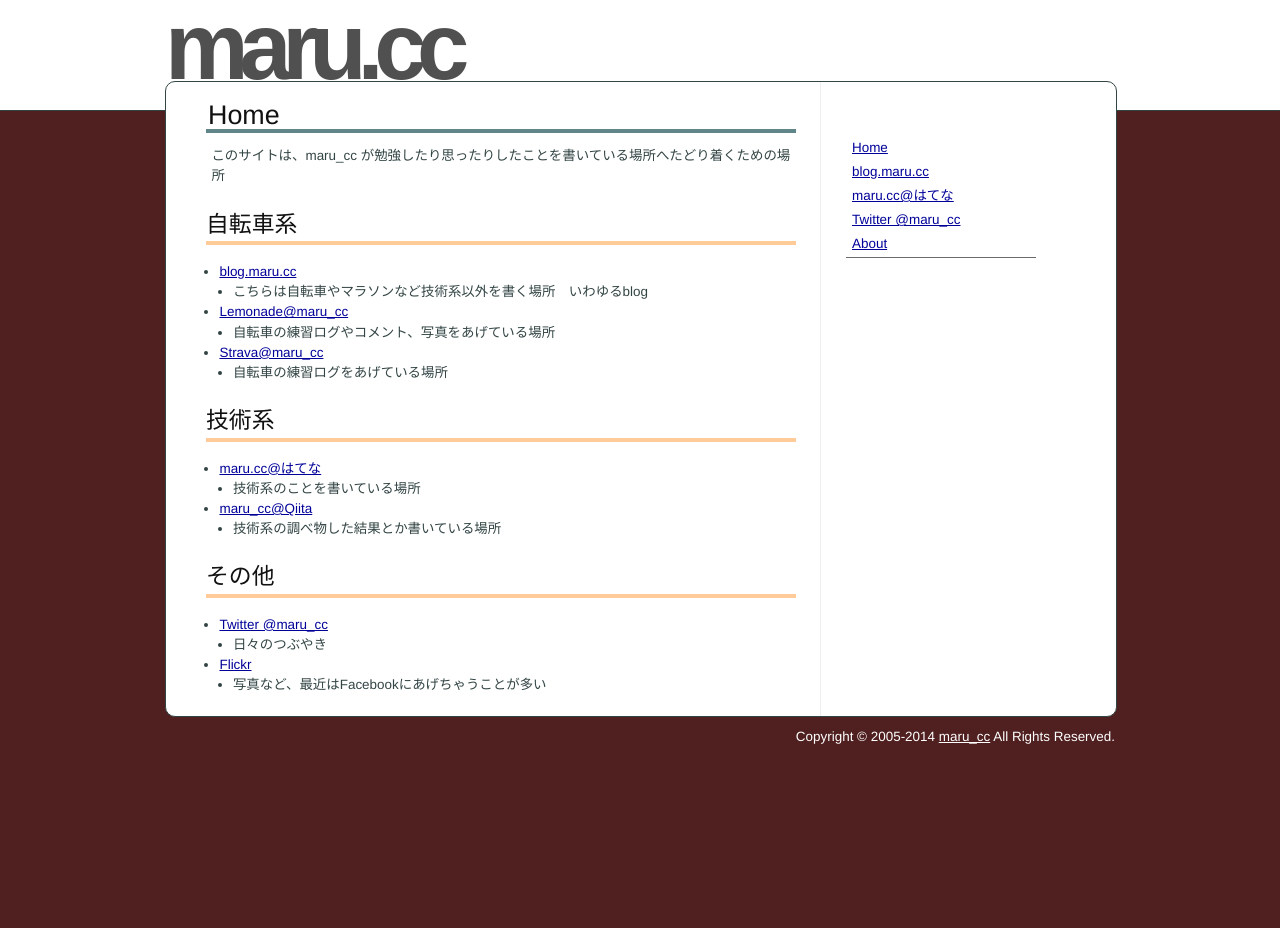
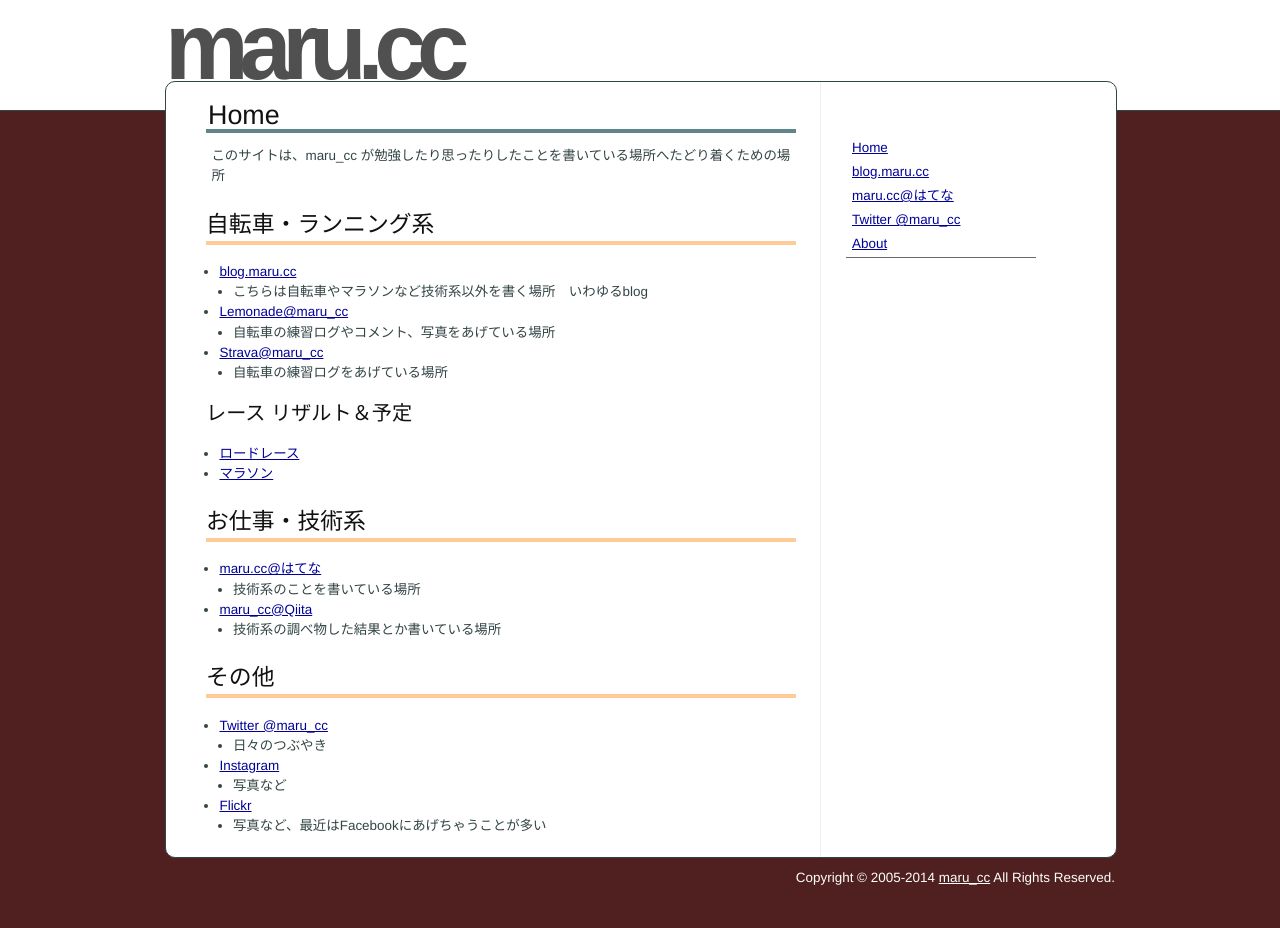
Before and after one commit to marucc/marucc.github.io, a Jekyll site: the page built from index.md, in a window 1280 px wide. Built offline with Jekyll 4.4.1, drawn with Linux system fonts in a browser that asks for light colours; before the commit the page ends 900 px from its top, so only the background shows below that.

Commit message:
Published with https://stackedit.io/

```diff
--- a/index.md
+++ b/index.md
@@ -7,7 +7,7 @@ title: Home
 
 このサイトは、maru_cc が勉強したり思ったりしたことを書いている場所へたどり着くための場所
 
-## 自転車系
+## 自転車・ランニング系
 
 - [blog.maru.cc](http://blog.maru.cc/)
     - こちらは自転車やマラソンなど技術系以外を書く場所　いわゆるblog
@@ -16,7 +16,12 @@ title: Home
 - [Strava@maru_cc](http://www.strava.com/athletes/maru_cc)
     - 自転車の練習ログをあげている場所
 
-## 技術系
+### レース リザルト＆予定
+
+- [ロードレース](/sports/results_bike.html)
+- [マラソン](/sports/results_run.html)
+
+## お仕事・技術系
 
 - [maru.cc@はてな](http://marucc.hatenablog.com/)
     - 技術系のことを書いている場所
@@ -27,5 +32,7 @@ title: Home
 
 - [Twitter @maru_cc](http://twitter.com/maru_cc)
     - 日々のつぶやき
+- [Instagram](http://instagram.com/maru_cc)
+    - 写真など
 - [Flickr](http://www.flickr.com/photos/maru_cc)
     - 写真など、最近はFacebookにあげちゃうことが多い
```
